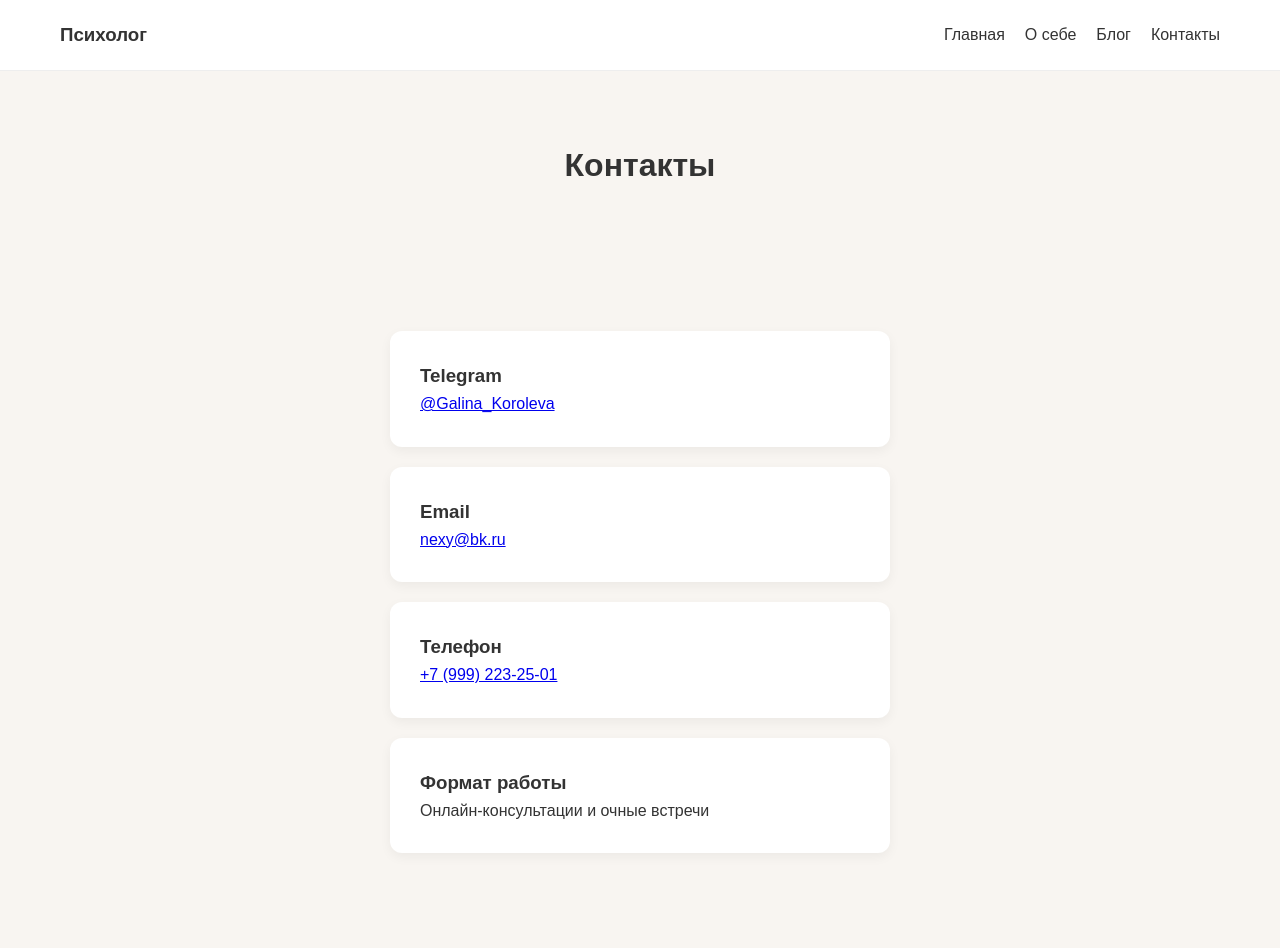
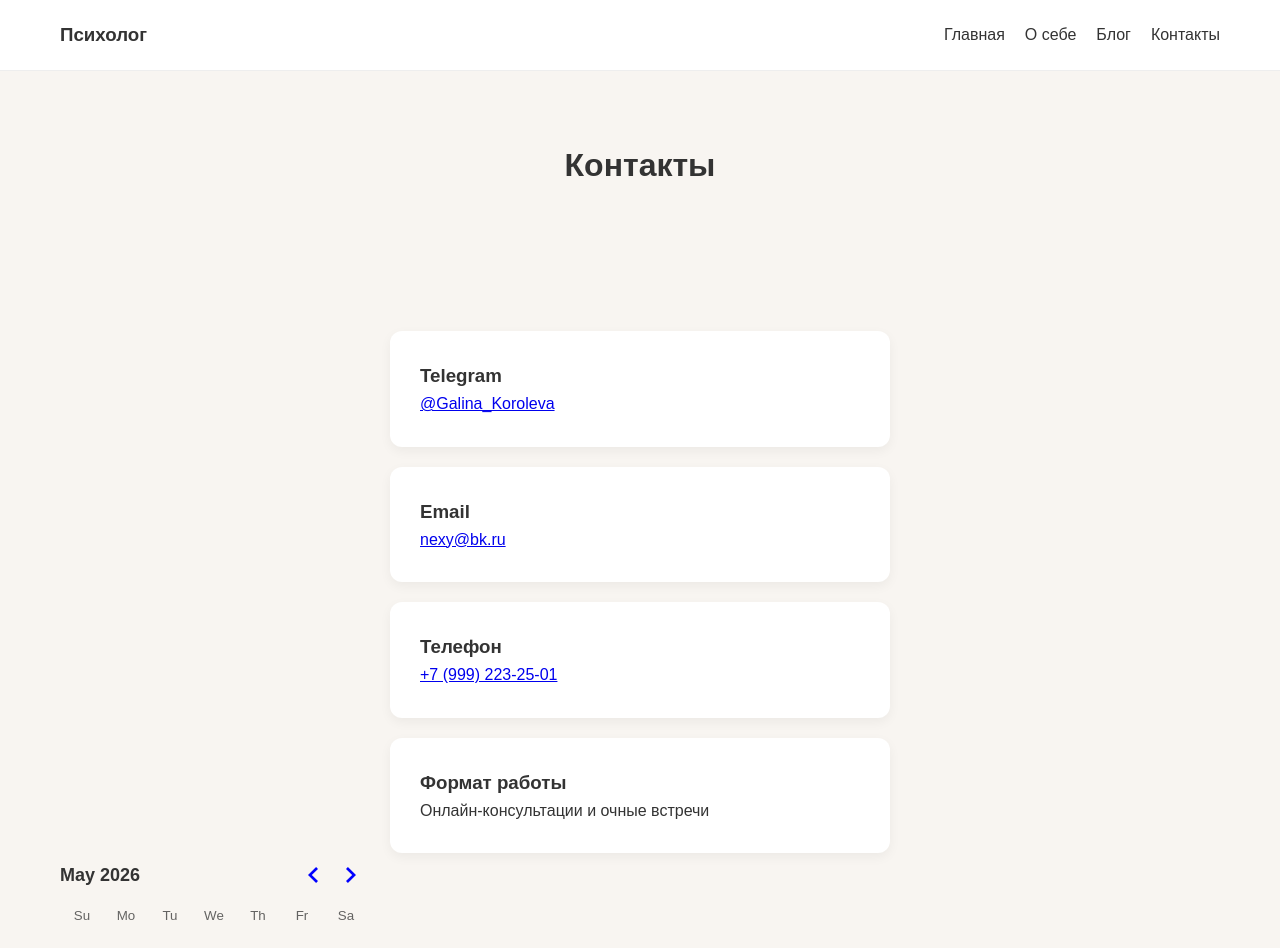
Before and after one commit to garik-korolev/web_site, a Next.js app: page /contacts in a window 1280 px wide. Shown: the top 948 px of the page. Built offline with nearby package versions, Linux system fonts and the light colour scheme.

Commit message:
Update page.tsx

```diff
--- a/app/contacts/page.tsx
+++ b/app/contacts/page.tsx
@@ -1,4 +1,5 @@
 import BookingForm from '../../components/BookingForm'
+import BookingCalendar from '../../components/BookingCalendar'
 
 export default function ContactsPage() {
   return (
@@ -52,7 +53,7 @@ export default function ContactsPage() {
           </div>
 
         </div>
-
+        <BookingCalendar />
         <BookingForm />
 
       </section>
```
